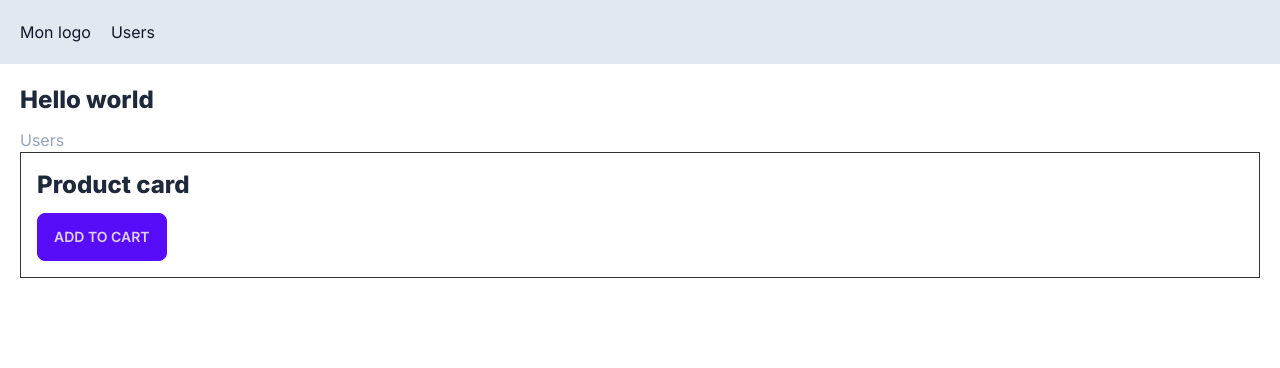
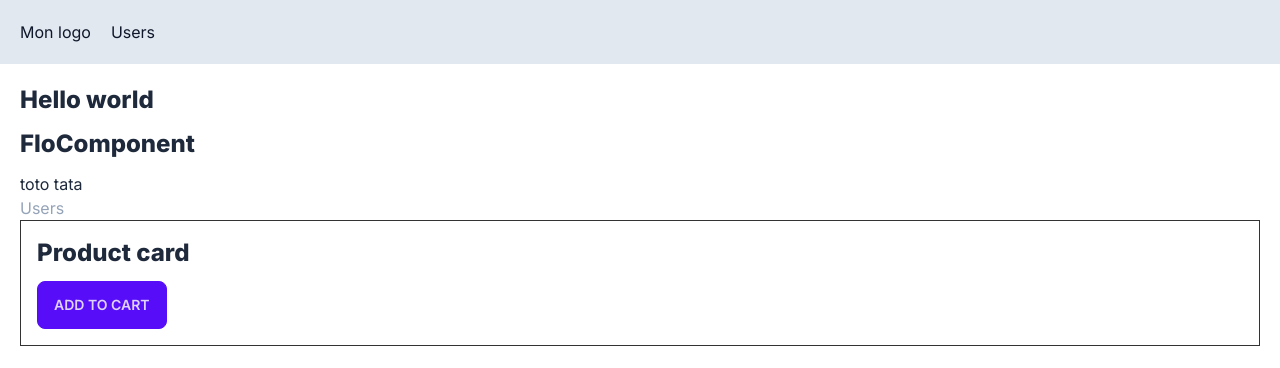
Before and after one commit to MrTuttle/next-app, a Next.js app: page / in a window 1280 px wide. Shown: the top 368 px of the page. Built offline with nearby package versions, Linux system fonts and the light colour scheme; no server answers.

Commit message:
experimental FloComponent : could delete it

```diff
--- /dev/null
+++ b/app/components/FloComponent.tsx
@@ -0,0 +1,56 @@
+import React from "react";
+import { NextRequest, NextResponse } from "next/server";
+import schema from "../api/users/schema";
+import prisma from "@/prisma/client";
+import { Http2ServerRequest } from "http2";
+import { json } from "node:stream/consumers";
+
+interface Props {
+  params: { id: number };
+  allUsers: [];
+}
+
+interface User {
+  name: string;
+  id: number;
+  email: string;
+}
+
+const FloComponent = () => {
+  const getNom = () => {
+    const toto = "toto";
+    const tata = "tata";
+    const nom = " " + toto + " " + tata;
+
+    return nom;
+  };
+  const getUser = async () => {
+    // const res = await fetch("http://localhost:3000/api/users/2").then((res) =>
+    //   res.json().then((json) => console.log(`LOG datas : ${json}`))
+    // );
+    const res = await fetch("http://localhost:3000/api/users");
+
+    const users: User[] = await res.json();
+    // const data = await res.json();
+    // const unUser = users.filter((user) => user.id === 2);
+
+    console.log(`LOG dataa : ${users}`);
+  };
+  getUser();
+
+  const displayUser = () => {
+    console.log();
+  };
+
+  return (
+    <>
+      <div>
+        <h1>FloComponent </h1>
+        <p className="text-slate-800 dark:text-slate-200">{getNom()}</p>
+        <p></p>
+      </div>
+    </>
+  );
+};
+
+export default FloComponent;
--- a/app/page.tsx
+++ b/app/page.tsx
@@ -3,11 +3,13 @@
 import Image from "next/image";
 import Link from "next/link";
 import ProductCard from "./components/ProductCard";
+import FloComponent from "./components/FloComponent";
 
 export default function Home() {
   return (
     <main>
       <h1>Hello world</h1>
+      <FloComponent></FloComponent>
       <Link href="/users">Users</Link>
       <ProductCard />
       {/* <a href="/users">Users</a> */}
```
